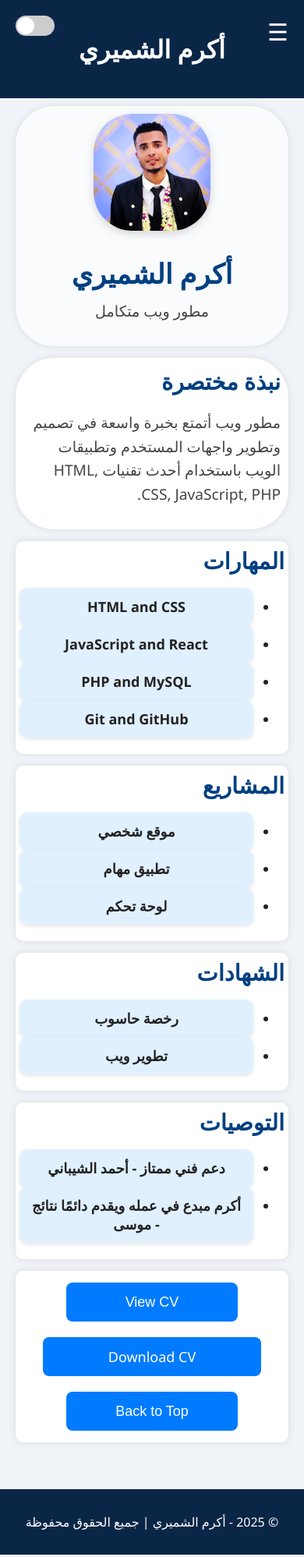
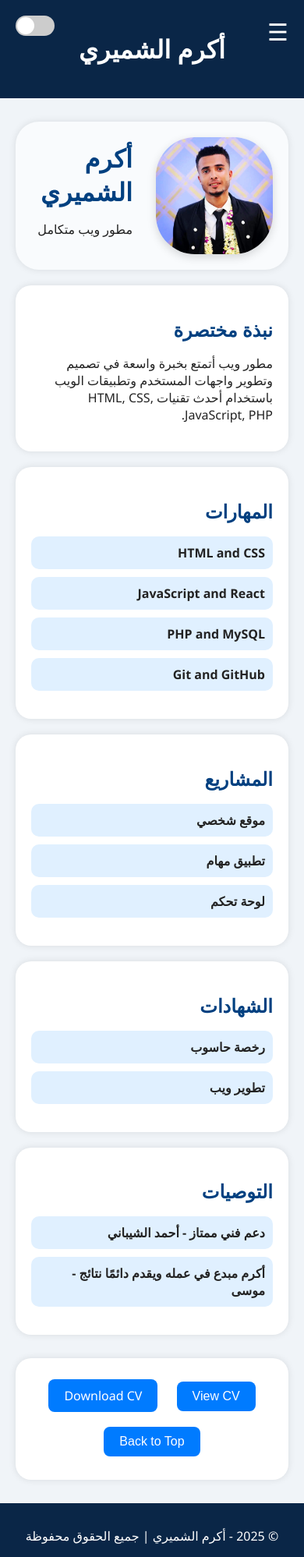
Before and after one commit to AkramAnwarAl-Shamiri1/Personal-Website, a plain HTML site: page index.html in a window 390 px wide. Shown: the top 1997 px of the page at 78% size. Drawn offline with Linux system fonts and the light colour scheme.

Commit message:
Update style.css

```diff
--- a/style.css
+++ b/style.css
@@ -1,4 +1,4 @@
-/* الخط الأساسي */
+/* الوضع الليلي */
 body {
   font-family: 'Segoe UI', sans-serif;
   margin: 0;
@@ -7,19 +7,18 @@ body {
   transition: background-color 0.5s ease, color 0.5s ease;
 }
 
-/* الوضع الليلي عبر :has() */
-body:has(#mode-toggle:checked) {
+body:has(#toggle-dark:checked) {
   background-color: #121212;
   color: #ddd;
 }
-body:has(#mode-toggle:checked) header {
+body:has(#toggle-dark:checked) header {
   background-color: #222;
 }
-body:has(#mode-toggle:checked) main section {
+body:has(#toggle-dark:checked) section {
   background-color: #333;
   color: #eee;
 }
-body:has(#mode-toggle:checked) footer {
+body:has(#toggle-dark:checked) footer {
   background-color: #111;
   color: #ccc;
 }
@@ -45,7 +44,10 @@ body:has(#mode-toggle:checked) footer {
   cursor: pointer;
   background-color: #ccc;
   border-radius: 34px;
-  top: 0; left: 0; right: 0; bottom: 0;
+  top: 0;
+  left: 0;
+  right: 0;
+  bottom: 0;
   transition: 0.4s;
 }
 .slider:before {
@@ -81,10 +83,10 @@ header {
   font-size: 30px;
   cursor: pointer;
   color: white;
+  user-select: none;
   position: absolute;
   top: 20px;
   right: 20px;
-  user-select: none;
   z-index: 1001;
 }
 
@@ -94,240 +96,130 @@ nav ul {
   padding: 0;
   margin: 0;
   display: flex;
+  gap: 20px;
   justify-content: center;
-  gap: 20px;
+  flex-wrap: wrap;
 }
 nav ul li a {
   color: white;
   text-decoration: none;
   font-weight: bold;
-  transition: color 0.3s ease;
 }
 nav ul li a:hover {
   text-decoration: underline;
   color: #a0c8ff;
 }
 
-/* محتوى الصفحة */
-main {
-  display: grid;
-  grid-template-columns: 1fr 2fr;
-  gap: 40px;
-  max-width: 1000px;
-  margin: 10px auto;
-  padding: 0 20px;
-}
+/* القائمة للجوال */
+@media (max-width: 768px) {
+  .hamburger {
+    display: block;
+  }
 
-/* في الشاشات الصغيرة */
-@media (max-width: 768px) {
-  main {
-    grid-template-columns: 1fr;
+  nav ul {
+    display: none;
+    flex-direction: column;
+    background-color: #0A2647;
+    position: absolute;
+    top: 70px;
+    right: 0;
+    width: 100%;
+    text-align: center;
+    z-index: 999;
+    padding: 10px 0;
+  }
+
+  nav ul li {
+    margin: 10px 0;
+  }
+
+  nav ul li a {
+    font-size: 18px;
+  }
+
+  nav ul.show {
+    display: flex;
   }
 }
 
-/* قسم البايو */
+/* الصفحة */
+main {
+  max-width: 1000px;
+  margin: 30px auto;
+  padding: 0 20px;
+}
 .bio-section {
   display: flex;
   align-items: center;
   gap: 30px;
-  padding: 10px;
+  padding: 20px;
   background: #f9fbfd;
-  border-radius: 50px;
+  border-radius: 30px;
   box-shadow: 0 0 10px rgba(0,0,0,0.1);
-  grid-column: 1 / -1;
-  max-width: 1000px;
 }
-@media (max-width: 768px) {
-  .bio-section {
-    flex-direction: column;
-    text-align: center;
-  }
-}
-
-/* صورة البايو */
 .bio-image {
   width: 150px;
   height: 150px;
   border-radius: 50px;
   object-fit: cover;
-  animation: zoomIn 1.5s ease forwards;
   box-shadow: 0 4px 12px rgba(0,0,0,0.15);
-  transition: transform 0.4s ease, box-shadow 0.4s ease;
 }
-.bio-image:hover {
-  transform: scale(1.05) rotate(1deg);
-  box-shadow: 0 8px 20px rgba(0,0,0,0.2);
+.bio-text h1 {
+  margin: 0 0 10px;
+  font-size: 2rem;
+  color: #004080;
 }
 
-/* نص البايو */
-.bio-text h1 {
-  margin: 0 0 10px 0;
-  font-size: 2.2rem;
+.status-section,
+section {
+  margin-top: 20px;
+  padding: 20px;
+  background-color: white;
+  border-radius: 20px;
+  box-shadow: 0 0 10px rgba(0,0,0,0.1);
+}
+section h2 {
   color: #004080;
-}
-.bio-text p {
-  font-size: 1.2rem;
-  line-height: 1.6;
-  color: #444;
-  margin-top: 10px;
+  font-size: 1.5rem;
+  margin-bottom: 15px;
 }
 
-/* النبذة */
-.status-section {
-  align-items: center;
-  gap: 30px;
+ul.skills-list,
+ul.projects-list,
+ul.certificates-list,
+ul.recommendations-list {
+  list-style: none;
+  padding: 0;
+}
+li {
+  background: #e0f0ff;
+  margin-bottom: 10px;
   padding: 10px;
-  background: white;
-  border-radius: 50px;
-  box-shadow: 0 0 10px rgba(0,0,0,0.1);
-  grid-column: 1 / -1;
-  max-width: 1000px;
-}
-.status-section h2 {
-  color: #004080;
-  margin-bottom: 15px;
-  text-align: right;
-  font-size: 1.8rem;
-}
-.status-section p {
-  font-size: 1.2rem;
-  line-height: 1.6;
-  color: #444;
+  border-radius: 10px;
+  font-weight: bold;
 }
 
-/* العناصر الموحدة */
-.skills-list li,
-.projects-list li,
-.certificates-list li,
-.recommendations-list li {
-  background: #e0f0ff;
-  padding: 12px;
-  border-radius: 10px;
+.cv-buttons {
   text-align: center;
-  font-weight: bold;
-  box-shadow: 0 2px 5px rgba(0,0,0,0.1);
-  font-size: 18px;
-  color: #222;
-  transition: background-color 0.3s ease;
-}
-.skills-list li:hover,
-.projects-list li:hover,
-.certificates-list li:hover,
-.recommendations-list li:hover {
-  background-color: #b0d4ff;
-}
-
-/* الأقسام العامة */
-section {
-  background: white;
-  padding: 5px;
-  border-radius: 10px;
-  box-shadow: 0 0 10px rgba(0,0,0,0.1);
-  margin-bottom: -25px;
-}
-section h2 {
-  margin-top: 0;
-  color: #004080;
-  margin-bottom: 5px;
-  text-align: right;
-  font-size: 1.8rem;
-}
-
-/* أزرار السيرة الذاتية */
-.cv-buttons {
-  grid-column: 1 / -1;
-  text-align: center;
-  margin: 0px 0 50px;
+  margin-top: 30px;
 }
 .cv-button {
   background-color: #007bff;
   color: white;
   border: none;
-  padding: 0 30px;
+  padding: 10px 20px;
   margin: 10px;
   border-radius: 8px;
-  font-size: 18px;
+  font-size: 16px;
   cursor: pointer;
-  transition: background-color 0.3s ease, transform 0.2s ease;
   text-decoration: none;
-  user-select: none;
-  min-width: 220px;
-  height: 50px;
-  display: inline-flex;
-  justify-content: center;
-  align-items: center;
-  text-align: center;
-}
-.cv-button:hover {
-  background-color: #0056b3;
-  transform: scale(1.05);
 }
 
-/* الفوتر */
 footer {
   background-color: #0A2647;
   color: white;
   text-align: center;
   padding: 15px;
   font-size: 1rem;
+  margin-top: 30px;
 }
-footer a {
-  color: #e3e8eb;
-  text-decoration: none;
-}
-footer a:hover {
-  text-decoration: underline;
-}
-
-/* أنيميشن */
-@keyframes zoomIn {
-  from {
-    transform: scale(0.8);
-    opacity: 0;
-  }
-  to {
-    transform: scale(1);
-    opacity: 1;
-  }
-}
-
-/* Responsive Navbar */
-@media (max-width: 768px) {
-  nav ul {
-    flex-direction: column;
-    display: none;
-    background-color: #004080;
-    position: absolute;
-    top: 70px;
-    width: 100%;
-    left: 0;
-    padding: 10px 0;
-    border-radius: 0 0 10px 10px;
-    z-index: 999;
-  }
-  #menu-toggle:checked ~ header nav ul {
-    display: flex;
-    animation: fadeInMenu 0.4s ease forwards;
-  }
-  nav ul li {
-    margin: 10px 0;
-    text-align: center;
-  }
-  nav ul li a {
-    font-size: 20px;
-  }
-  .hamburger {
-    display: block;
-  }
-}
-
-@keyframes fadeInMenu {
-  from {
-    opacity: 0;
-    transform: translateY(-10px);
-  }
-  to {
-    opacity: 1;
-    transform: translateY(0);
-  }
-}
```
